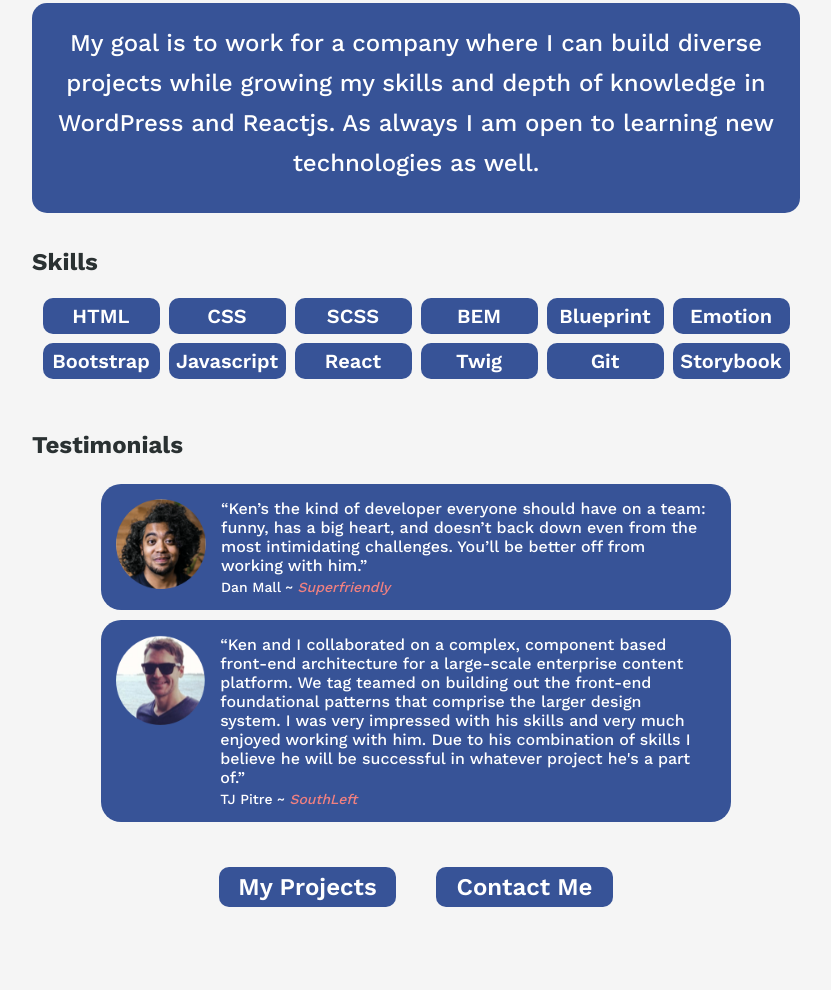
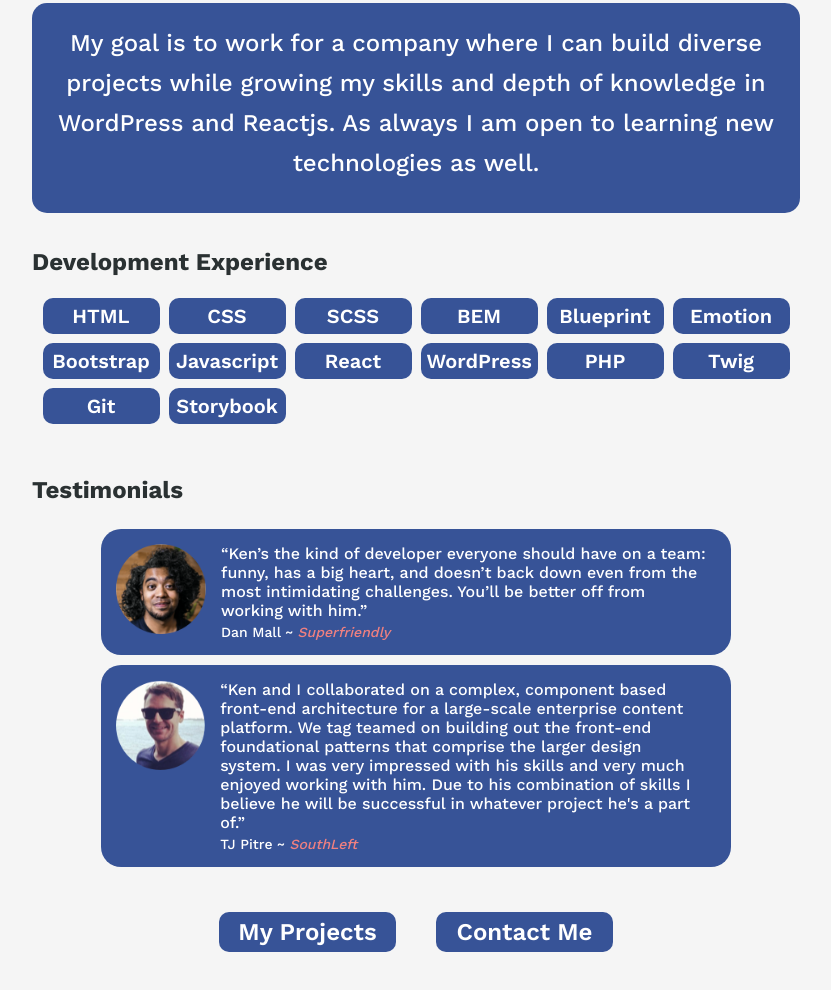
Before and after one commit to KenSparks-Dev/portfolio, a website built with Parcel: page index.html in a window 1280 px wide. Shown: the part 1988-2978 px from the top of the page, without its empty margins (224-1055 px from the left). Before the commit the page ends 2935 px from the top, so only its background shows below. Built offline with nearby package versions, Linux system fonts and the light colour scheme.

Commit message:
updated experience

```diff
--- a/index.html
+++ b/index.html
@@ -104,7 +104,7 @@
         <p>My goal is to work for a company where I can build diverse projects while growing my skills and depth of knowledge in WordPress and Reactjs. As always I am open to learning new technologies as well.</p>
       </div>
 
-      <h2 class="profile__titles">Skills</h2>
+      <h2 class="profile__titles">Development Experience</h2>
       <ul class="profile__skills">
         <li class="profile__skills-item">HTML</li>
         <li class="profile__skills-item">CSS</li>
@@ -115,6 +115,8 @@
         <li class="profile__skills-item">Bootstrap</li>
         <li class="profile__skills-item">Javascript</li>
         <li class="profile__skills-item">React</li>
+         <li class="profile__skills-item">WordPress</li>
+          <li class="profile__skills-item">PHP</li>
         <li class="profile__skills-item">Twig</li>
         <li class="profile__skills-item">Git</li>
         <li class="profile__skills-item">Storybook</li>
```
Also changed, not shown: dist/index.html, 4 other files.
